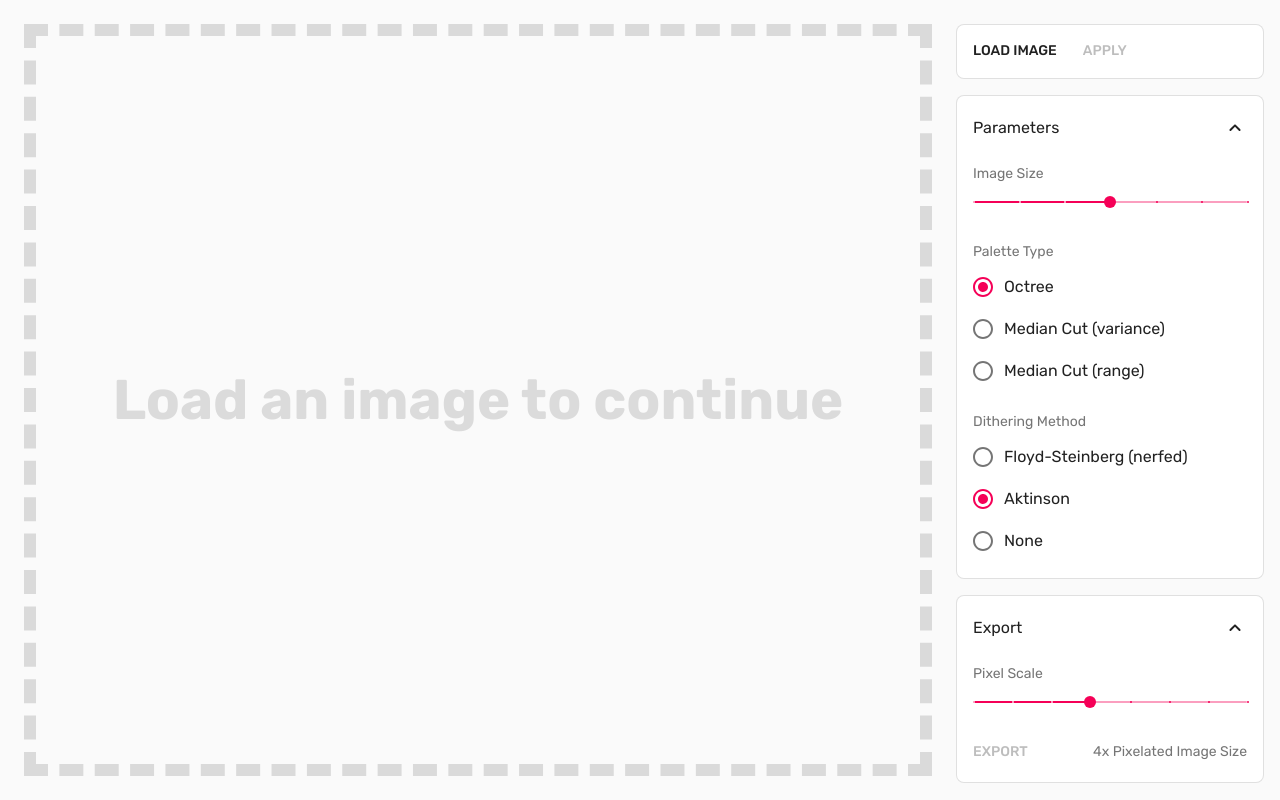
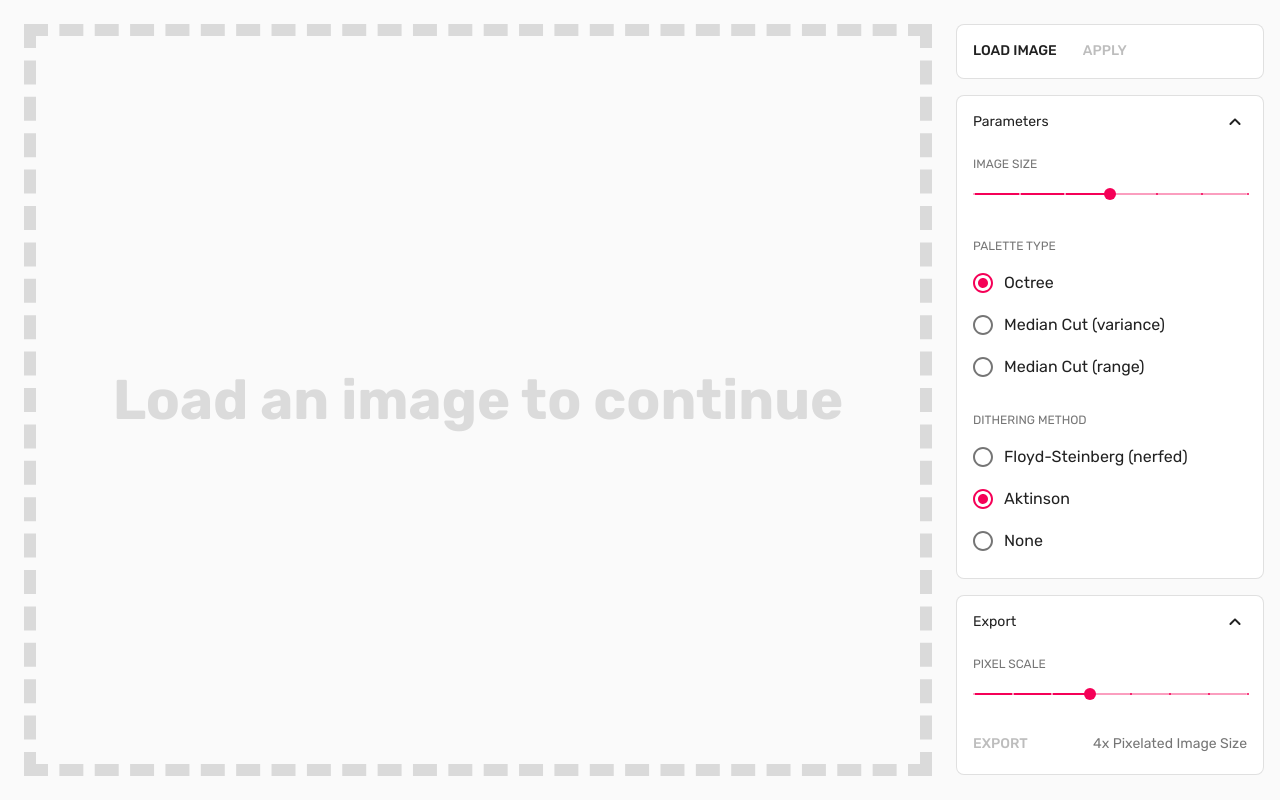
Before and after one commit to hack3ric/pixelate, a Next.js app: page / in a window 1280 px wide. Built offline with nearby package versions, Linux system fonts and the light colour scheme.

Commit message:
Modify UI to be more compact and uniform

```diff
--- a/src/components/sidebar/Export.tsx
+++ b/src/components/sidebar/Export.tsx
@@ -43,7 +43,7 @@ export default function Export({ imageWorker, filename, outputData, pixelScale,
   return (
     <SidebarPaper>
       <List disablePadding>
-        <ListItem button onClick={() => setOpen(!open)}>
+        <ListItem dense button onClick={() => setOpen(!open)}>
           <ListItemText primary="Export" />
           {open ? <ExpandLessRounded /> : <ExpandMoreRounded />}
         </ListItem>
--- a/src/components/sidebar/Parameters.tsx
+++ b/src/components/sidebar/Parameters.tsx
@@ -22,7 +22,7 @@ export default function Parameters(props: ParametersProps) {
   return (
     <SidebarPaper>
       <List disablePadding>
-        <ListItem button onClick={() => setOpen(!open)}>
+        <ListItem dense button onClick={() => setOpen(!open)}>
           <ListItemText primary="Parameters" />
           {open ? <ExpandLessRounded /> : <ExpandMoreRounded />}
         </ListItem>
--- a/src/components/sidebar/common.tsx
+++ b/src/components/sidebar/common.tsx
@@ -39,7 +39,7 @@ export function ParameterText(props: { children?: React.ReactNode }) {
   return (
     <ListItemText
       primary={props.children}
-      primaryTypographyProps={{ variant: "body2", color: "textSecondary" }}
+      primaryTypographyProps={{ variant: "overline", color: "textSecondary" }}
     />
   );
 }
--- a/src/theme.ts
+++ b/src/theme.ts
@@ -14,7 +14,10 @@ export default function makeTheme(prefersDarkMode: boolean): Theme {
     typography: {
       fontFamily: "Rubik, -apple-system, BlinkMacSystemFont, " +
         "'Segoe UI', Roboto, Oxygen, Ubuntu, Cantarell, 'Open Sans', " +
-        "'Helvetica Neue', sans-serif"
+        "'Helvetica Neue', sans-serif",
+      overline: {
+        lineHeight: 2
+      }
     },
     overrides: {
       MuiCssBaseline: {
```
